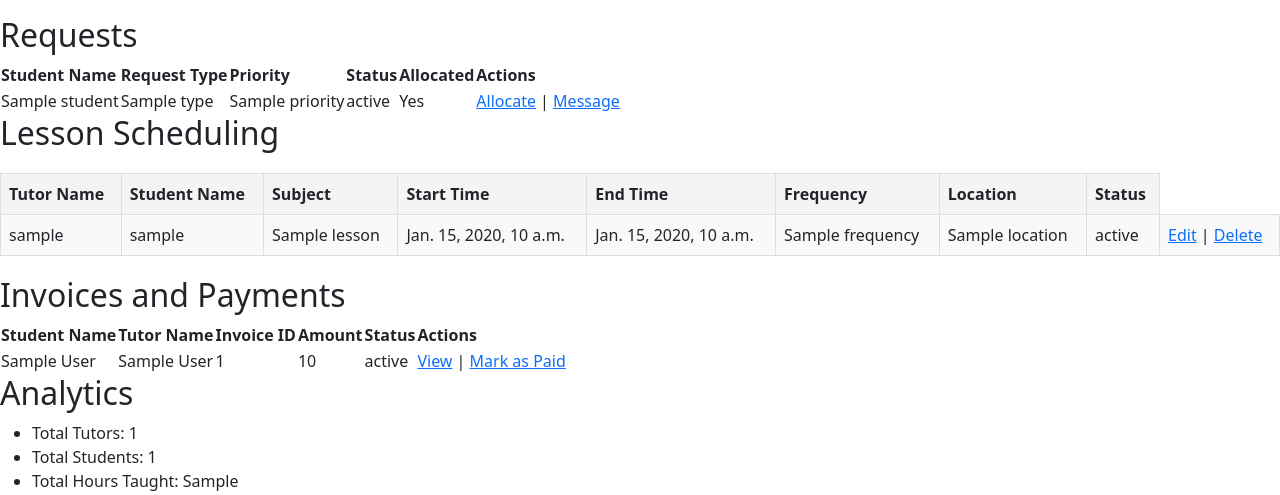
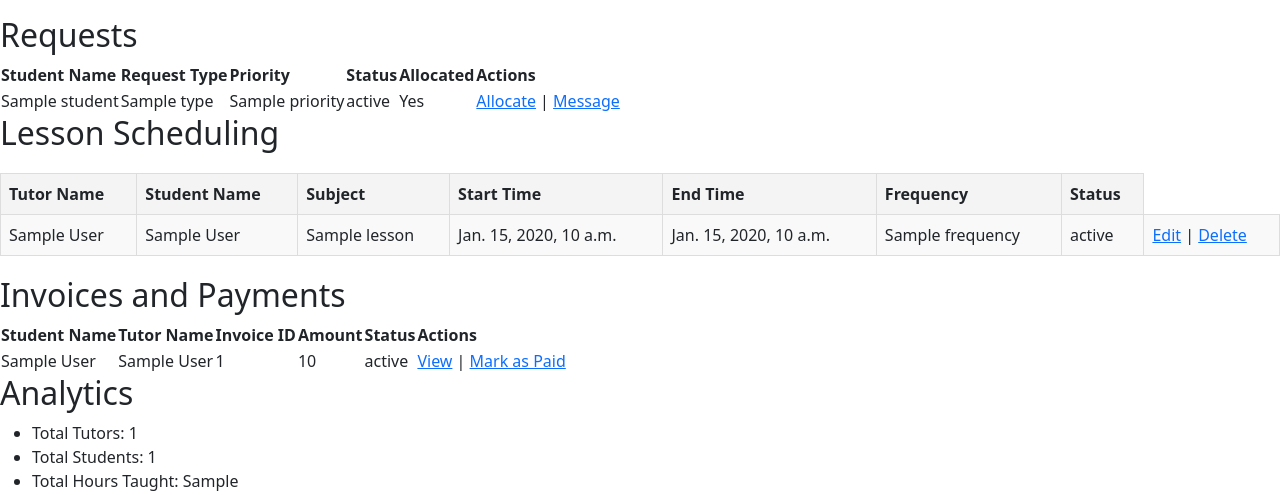
Before and after one commit to sarutafeel/Team_Lynx, a Django app: template tutorials/templates/admin_dashboard.html in a window 1280 px wide. Shown: the part 56-551 px from the top of the page. Run offline with Django 3.2, Linux system fonts and the light colour scheme; the template is opened without the code that fills it: most values are stand-ins (such as "Sample title", 1, 10 or a date in 2020); some libraries are stand-ins or nearby versions.

Commit message:
Remove location field and change username to full name when display

```diff
--- a/tutorials/forms.py
+++ b/tutorials/forms.py
@@ -150,4 +150,4 @@ class FeedbackForm(forms.ModelForm):
 class LessonScheduleForm(forms.ModelForm):
     class Meta:
         model = LessonSchedule
-        fields = ['tutor', 'student', 'subject', 'start_time', 'end_time', 'frequency', 'location', 'status']
+        fields = ['tutor', 'student', 'subject', 'start_time', 'end_time', 'frequency', 'status']
--- a/tutorials/models.py
+++ b/tutorials/models.py
@@ -91,7 +91,6 @@ class LessonSchedule(models.Model):
         max_length=20,
         choices=[('weekly', 'Weekly'), ('fortnightly', 'Fortnightly')]
     )
-    location = models.CharField(max_length=100)
     status = models.CharField(
         max_length=20,
         choices=[('scheduled', 'Scheduled'), ('cancelled', 'Cancelled')],
--- a/tutorials/templates/admin_dashboard.html
+++ b/tutorials/templates/admin_dashboard.html
@@ -41,18 +41,16 @@
                 <th>Start Time</th>
                 <th>End Time</th>
                 <th>Frequency</th>
-                <th>Location</th>
                 <th>Status</th>
             </tr>
             {% for lesson in lessons %}
             <tr>
-                <td>{{ lesson.tutor.username }}</td>
-                <td>{{ lesson.student.username }}</td>
+                <td>{{ lesson.tutor.first_name }} {{ lesson.tutor.last_name }}</td>
+                <td>{{ lesson.student.first_name }} {{ lesson.student.last_name }}</td>
                 <td>{{ lesson.subject }}</td>
                 <td>{{ lesson.start_time }}</td>
                 <td>{{ lesson.end_time }}</td>
                 <td>{{ lesson.frequency }}</td>
-                <td>{{ lesson.location }}</td>
                 <td>{{ lesson.status }}</td>
                 <td>
                     <a href="{% url 'edit_lesson' lesson.id %}">Edit</a> |
--- a/tutorials/views.py
+++ b/tutorials/views.py
@@ -145,7 +145,7 @@ def edit_lesson(request, pk):
             return redirect('admin_dashboard')
     else:
         form = LessonScheduleForm(instance=lesson)
-    return render(request, 'admin/edit_lesson.html', {'form': form})
+    return render(request, 'edit_lesson.html', {'form': form})
 
 @login_required
 def delete_lesson(request, pk):
```
